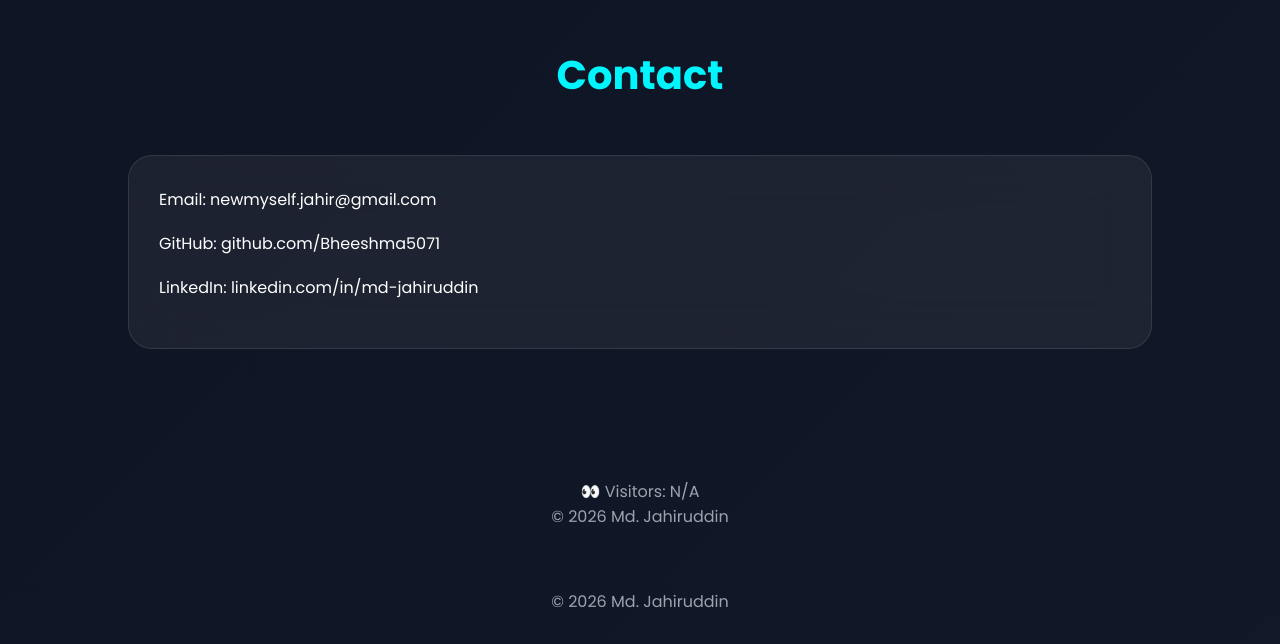
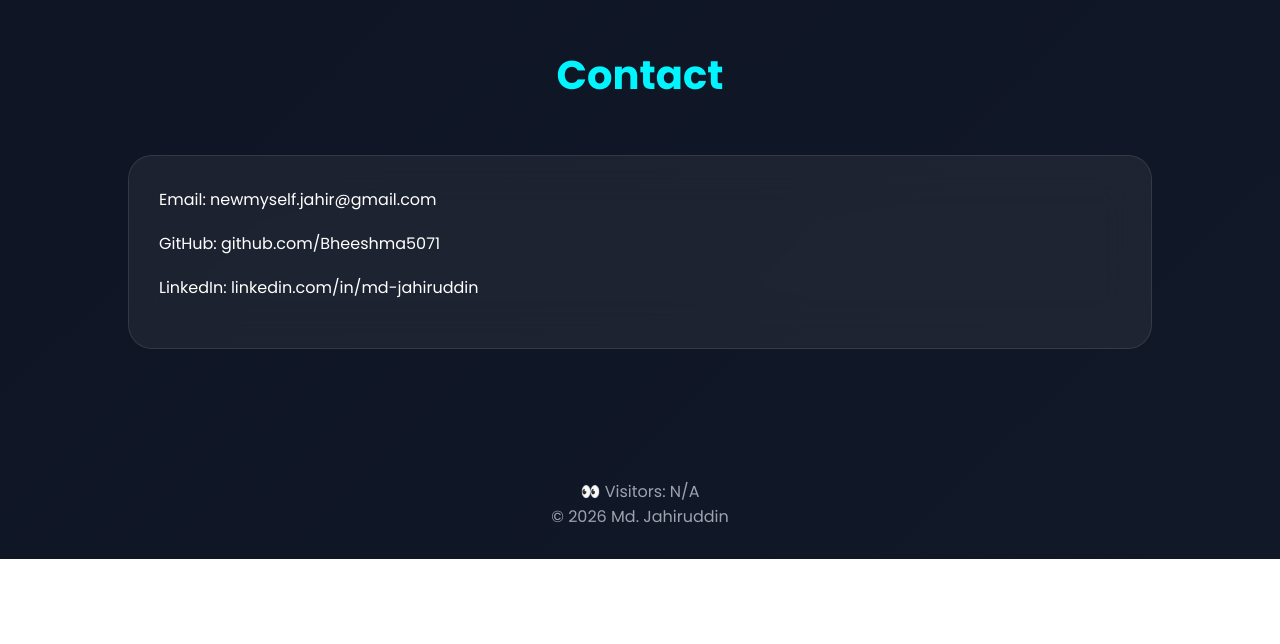
Before and after one commit to Bheeshma5071/md-jahiruddin-portfolio, a plain HTML site: page index.html in a window 1280 px wide. Shown: the part 6019-6663 px from the top of the page. After the commit the page ends 6578 px from the top, so only its background shows below. Drawn offline with nearby package versions, Linux system fonts and the light colour scheme; no server answers.

Commit message:
Corrected some mistakes

```diff
--- a/index.html
+++ b/index.html
@@ -393,8 +393,6 @@
       <p>© 2026 Md. Jahiruddin</p>
     </footer>
 
-    <footer>© 2026 Md. Jahiruddin</footer>
-
     <script src="script.js"></script>
   </body>
 </html>
```
